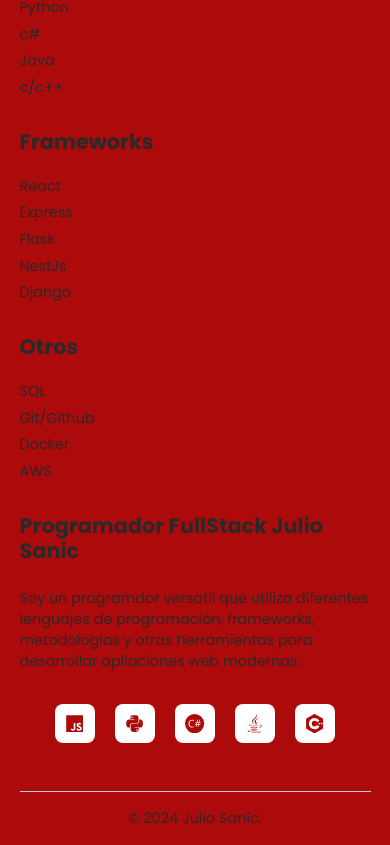
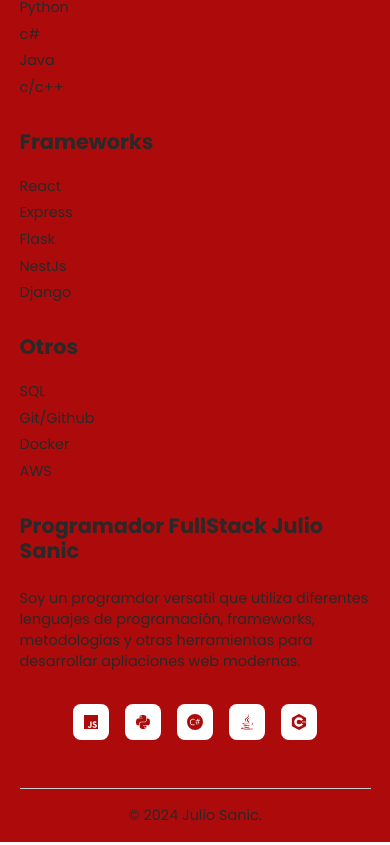
Before and after one commit to sanic16/portafolio, a Next.js app: page / in a window 390 px wide. Shown: the part 3181-4026 px from the top of the page. Built offline with nearby package versions, Linux system fonts and the light colour scheme.

Commit message:
corrigiendo icons en footer

```diff
--- a/src/sections/footer/footer.css
+++ b/src/sections/footer/footer.css
@@ -85,5 +85,10 @@
 
     .footer__desc-lang{
         justify-content: center;
+        gap: 1rem;
+    }
+
+    .footer__desc-lang a{
+        font-size: 1rem;
     }
 }
```
